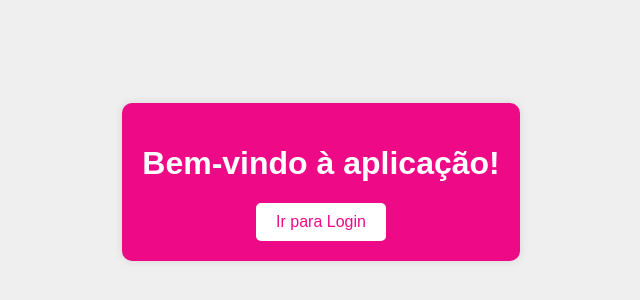
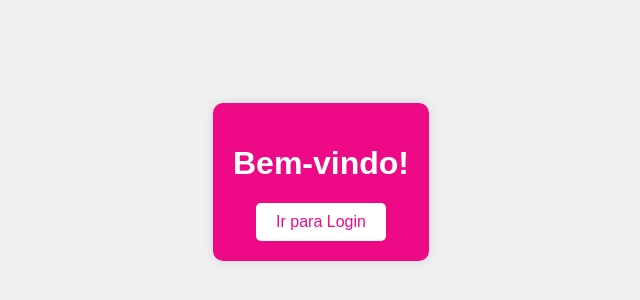
Before and after one commit to 08Gaby08/Loginpage, a React (Vite) app: page / in a window 1280 px wide. Shown: the part 218-518 px from the top of the page, without its empty margins (319-959 px from the left). Built offline with nearby package versions, Linux system fonts and the light colour scheme.

Commit message:
Mudei o bem vindo

```diff
--- a/src/App.jsx
+++ b/src/App.jsx
@@ -4,7 +4,7 @@ import { Link } from 'react-router-dom'
 function App() {
   return (
     <div className="app-container">
-      <h1>Bem-vindo à aplicação!</h1>
+      <h1>Bem-vindo!</h1>
       <Link to="/login">
         <button>Ir para Login</button>
       </Link>
```
